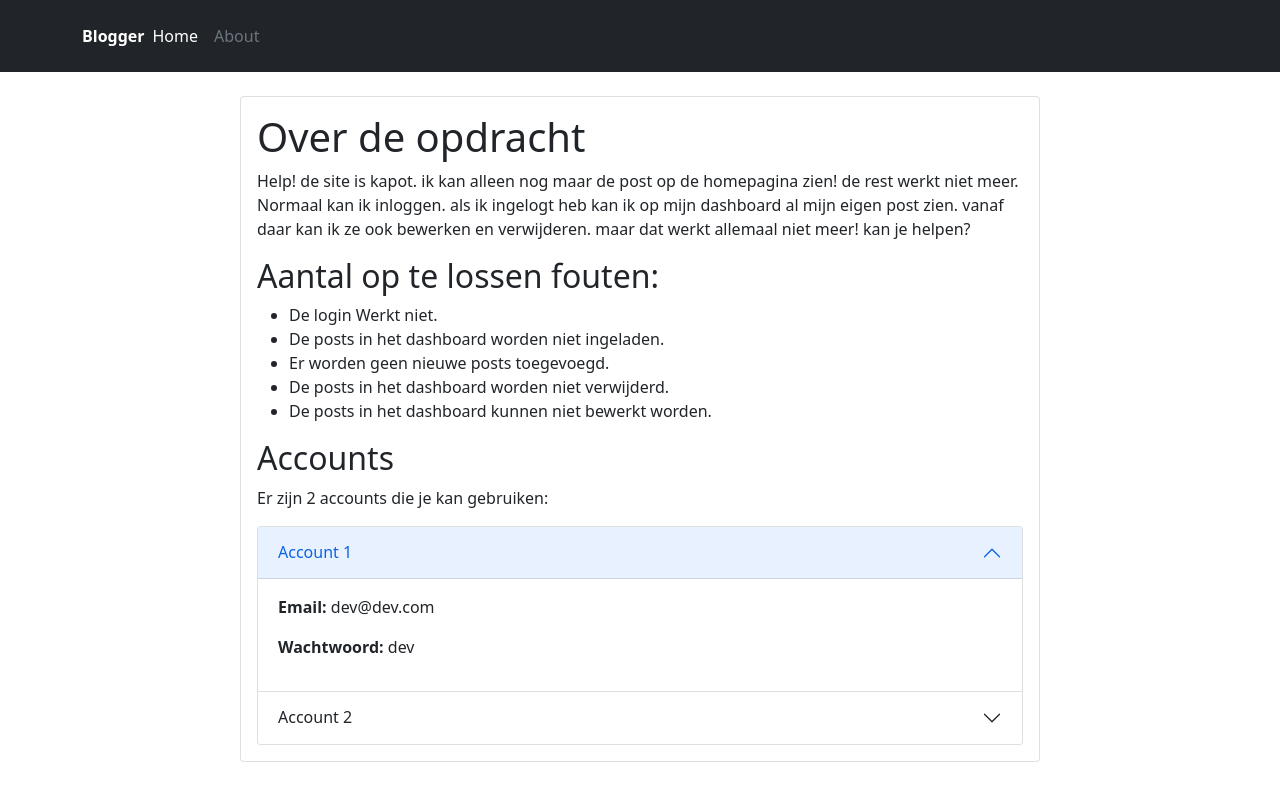
After one commit to thedutchgunslinger/WorkshopPHP, a PHP site: page /about.php in a window 1280 px wide, after a click on "Account 1". The commit adds this page. Run offline with PHP 8.4, Linux system fonts and the light colour scheme.

Commit message:
herschreven naar kw1c

```diff
--- /dev/null
+++ b/about.php
@@ -0,0 +1,104 @@
+<!DOCTYPE html>
+<html>
+
+<head>
+    <title>Blogger</title>
+    <meta charset="utf-8">
+    <meta name="viewport" content="width=device-width, initial-scale=1">
+    <link rel="icon" type="image/png" sizes="32x32" href="favicon-32x32.png">
+    <link href="https://cdn.jsdelivr.net/npm/bootstrap@5.0.1/dist/css/bootstrap.min.css" rel="stylesheet" integrity="sha384-+0n0xVW2eSR5OomGNYDnhzAbDsOXxcvSN1TPprVMTNDbiYZCxYbOOl7+AMvyTG2x" crossorigin="anonymous">
+
+<body>
+
+    <?php
+    //Voeg de database connectie in
+    include('db.php');
+    //hier starten we een sessie om je login status te onthouden
+    session_start();
+    ?>
+    <header class="p-3 bg-dark text-white sticky-top">
+        <div class="container">
+            <div class="d-flex flex-wrap align-items-center justify-content-center justify-content-lg-start">
+                <a href="index.php" class="d-flex align-items-center mb-2 mb-lg-0 text-white text-decoration-none">
+                    <strong>Blogger</strong>
+                </a>
+
+                <ul class="nav col-12 col-lg-auto me-lg-auto mb-2 justify-content-center mb-md-0">
+                    <li><a href="index.php" class="nav-link px-2 text-white">Home</a></li>
+                    <?php
+                    //als de gebruiker is ingelogt laten we de link naar de dashboard zien
+                    if (isset($_SESSION["loginstate"]) && $_SESSION["loginstate"] == true) {
+                        echo '<li><a href="dashboard.php" class="nav-link px-2 text-white">Dashboard</a></li>';
+                    }
+                    ?>
+                    <li><a href="about.php" class="nav-link px-2 text-secondary">About</a></li>
+                </ul>
+
+                <?php
+                //als de gebruiker is ingelogt willen we ook de logout knop laten zien
+                if (isset($_SESSION["loginstate"]) && $_SESSION["loginstate"] == true) {
+                    echo '<div class="text-end">
+                    <a  href="logout.php" class="btn btn-warning">Logout</a>
+                </div>';
+                }
+                ?>
+
+            </div>
+        </div>
+    </header>
+    <div class="card mx-auto m-4" style="width:800px;">
+
+            <div class="card-body">
+                <h1>Over de opdracht</h1>
+
+                <p>Help! de site is kapot. ik kan alleen nog maar de post op de homepagina zien! de rest werkt niet meer.
+                    Normaal kan ik inloggen. als ik ingelogt heb kan ik op mijn dashboard al mijn eigen post zien. vanaf daar kan ik ze ook bewerken en verwijderen.
+                    maar dat werkt allemaal niet meer! kan je helpen?
+                </p>
+                <h2>Aantal op te lossen fouten:</h2>
+                <ul>
+                    <li>De login Werkt niet.</li>
+                    <li>De posts in het dashboard worden niet ingeladen.</li>
+                    <li>Er worden geen nieuwe posts toegevoegd.</li>
+                    <li>De posts in het dashboard worden niet verwijderd.</li>
+                    <li>De posts in het dashboard kunnen niet bewerkt worden.</li>
+                </ul>
+                <h2>Accounts</h2>
+                <p> Er zijn 2 accounts die je kan gebruiken:</p>
+                <div class="accordion" id="accordionExample">
+      <div class="accordion-item">
+        <h2 class="accordion-header" id="headingTwo">
+          <button class="accordion-button collapsed" type="button" data-bs-toggle="collapse" data-bs-target="#collapseTwo" aria-expanded="false" aria-controls="collapseTwo">
+            Account 1
+          </button>
+        </h2>
+        <div id="collapseTwo" class="accordion-collapse collapse" aria-labelledby="headingTwo" data-bs-parent="#accordionExample">
+          <div class="accordion-body">
+            <p><strong>Email: </strong>dev@dev.com</p>
+            <p><strong>Wachtwoord: </strong>dev</p>
+          </div>
+        </div>
+      </div>
+      <div class="accordion-item">
+        <h2 class="accordion-header" id="headingThree">
+          <button class="accordion-button collapsed" type="button" data-bs-toggle="collapse" data-bs-target="#collapseThree" aria-expanded="false" aria-controls="collapseThree">
+            Account 2
+          </button>
+        </h2>
+        <div id="collapseThree" class="accordion-collapse collapse" aria-labelledby="headingThree" data-bs-parent="#accordionExample">
+          <div class="accordion-body">
+            <p><strong>Email: </strong>test@test.com</p>
+            <p><strong>Wachtwoord: </strong>test</p>
+          </div>
+        </div>
+      </div>
+    </div>
+            </div>
+        </div>
+
+
+    <script src="https://cdn.jsdelivr.net/npm/bootstrap@5.0.1/dist/js/bootstrap.bundle.min.js" integrity="sha384-gtEjrD/SeCtmISkJkNUaaKMoLD0//ElJ19smozuHV6z3Iehds+3Ulb9Bn9Plx0x4" crossorigin="anonymous"></script>
+
+</body>
+
+</html>
--- a/db.php
+++ b/db.php
@@ -1,15 +1,51 @@
 
 <?php
-const USERNAME = "root";
-const PASSWORD = null;
 
-// maak verbinding met database
-function db_connect()
+// Een "leeg" $pdo variabele aanmaken
+$pdo = null;
+
+// Starten van een DB connectie
+function startConnection()
 {
-    $db = new PDO('mysql:host=localhost;dbname=test', USERNAME, PASSWORD);
-    $db->setAttribute(PDO::ATTR_ERRMODE, PDO::ERRMODE_WARNING);
-
-    return $db;
+    global $pdo;
+// Open de database connectie en ODBC driver
+    try {
+        $pdo = new PDO("odbc:odbc2sqlserver");
+        $pdo->query("USE bloggerDB");
+    } catch (PDOException $e) {
+        echo "<h1>Database error:</h1>";
+        echo $e->getMessage();
+        die();
+    }
 }
 
+// Uitvoeren van een query
+function executeQuery($sql)
+{
+    global $pdo;
+// Uitvoeren van een SQl query
+    try {
+// Query uitvoeren
+        $result = $pdo->query($sql);
+        return $result;
+    } catch (PDOException $e) {
+        echo 'Er is een probleem met ophalen van jokes: ' . $e->getMessage();
+        die();
+    }
+}
+
+// Uitvoeren van een query
+function executeInsertQuery($sql)
+{
+    global $pdo;
+// Uitvoeren van een SQl query
+    try {
+// Query uitvoeren
+        $result = $pdo->exec($sql);
+        return $result;
+    } catch (PDOException $e) {
+        echo 'Er is een probleem met ophalen van jokes: ' . $e->getMessage();
+        die();
+    }
+}
 ?>
```
Also changed, not shown: createDatabase.sql (+41 -16 lines), dashboard.php (+10 -25 lines), deleteItem.php (+3 -6 lines), editItem.php (+12 -18 lines), index.php (+16 -23 lines), 1 other file.
